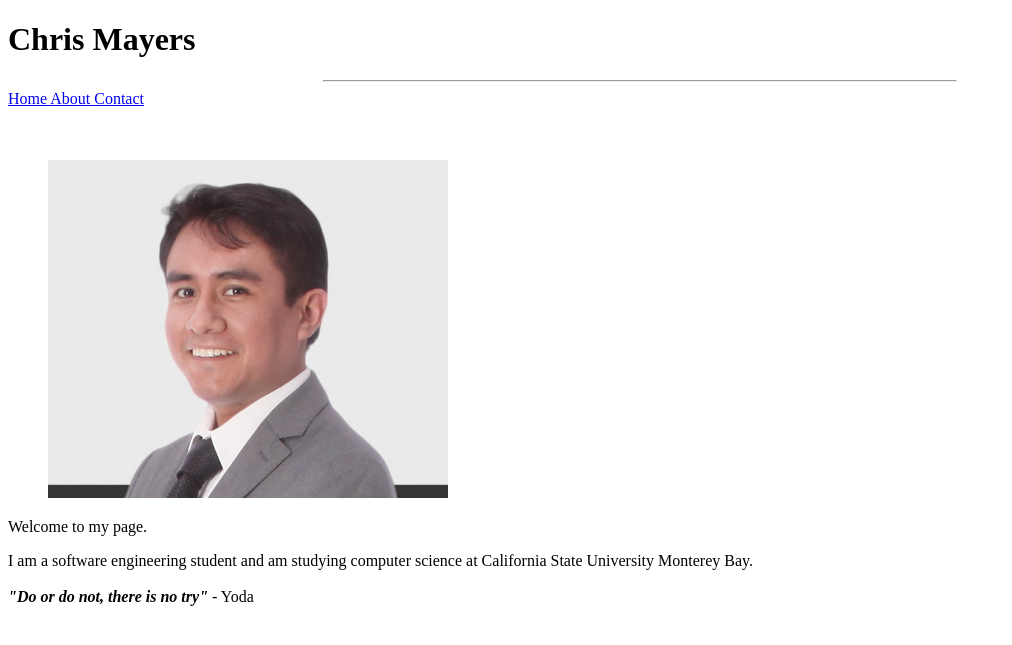
After one commit to christopher-mayers/cst336, a PHP site: page /labs/lab1/index.html in a window 1280 px wide. The commit adds this page. Shown: the top 645 px of the page, without its empty margins (0-1012 px from the left). Run offline with PHP 8.4, Linux system fonts and the light colour scheme.

Commit message:
adding lab 1 files

```diff
--- a/index.php
+++ b/index.php
@@ -1,4 +1,5 @@
-<html><body>
+<html>
+<body>
 <?php
 // A simple web site in Cloud9 that runs through Apache
 // Press the 'Run' button on the top to start the web server,
--- /dev/null
+++ b/labs/lab1/index.html
@@ -0,0 +1,71 @@
+<!DOCTYPE html>
+<html>
+<!-- Comments: This is the first lab! -->
+
+<!-- This is the head -->
+<!-- All styles and javascript go inside the head -->
+    <head>
+
+        <meta charset = "utf-8"/>
+        <title> Chris Mayers Personal Portfolio </title>
+
+    </head>
+<!-- closing head -->
+
+    <!-- This is the body -->
+    <!-- This is where we place the content of our website -->
+    <body>
+
+        <header>
+
+            <h1> Chris Mayers </h1>
+
+        </header>
+
+
+
+        <nav>
+            <hr width="50%" />
+            <a href="index.html">  Home  </a>
+            <a href="about.html">  About  </a>
+            <a href="contact.html">  Contact  </a>
+
+        </nav>
+
+        <br><br>
+
+        <main>
+
+            <figure>
+
+                <img src="img/juan_doe.png" alt="Juan Doe Picture" />
+
+            </figure>
+
+            <div>
+
+
+                <p> Welcome to my page.</p>
+
+                I am a software engineering student and am studying computer science at California State University Monterey Bay.
+                <br><br>
+
+                <strong> <em> "Do or do not, there is no try"</em> </strong> - Yoda
+
+
+            </div>
+
+        </main>
+
+        <!-- This is the footer -->
+        <!-- The footer goes inside the body but not always -->
+        <footer>
+
+
+        </footer>
+        <!-- closing footer -->
+
+    </body>
+    <!-- closing body -->
+
+</html>
```
Also changed, not shown: labs/lab1/img/juan_doe.png (added).
